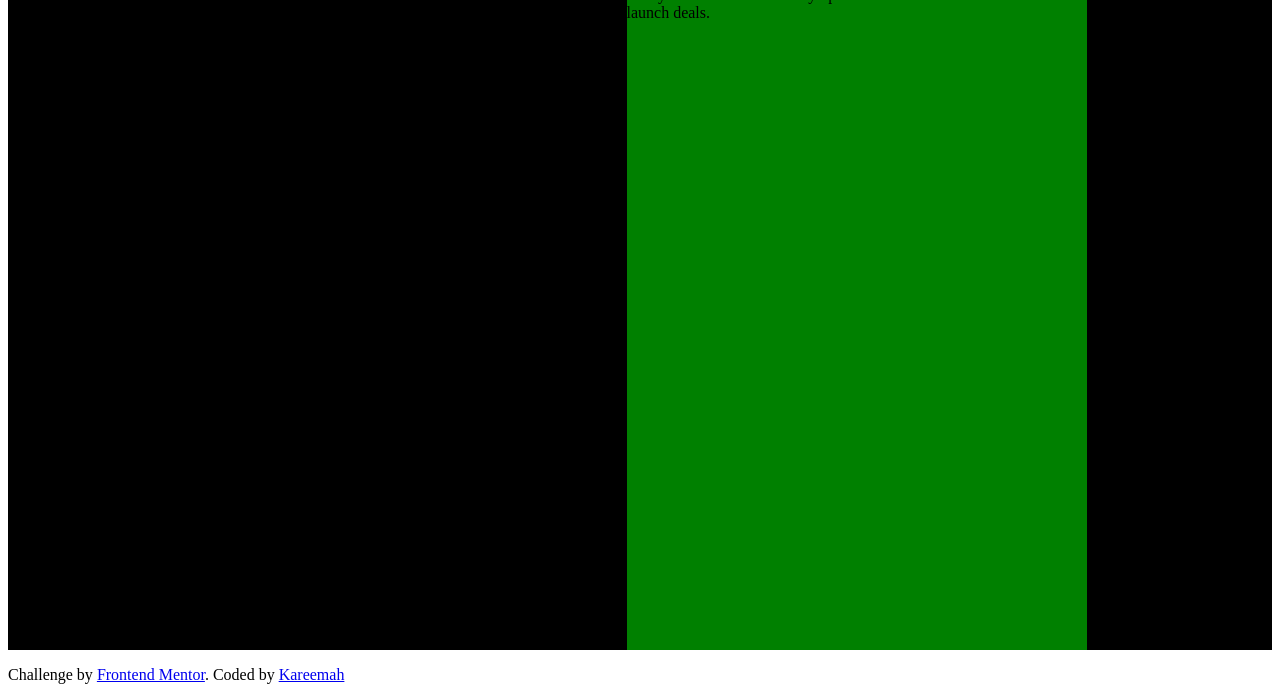
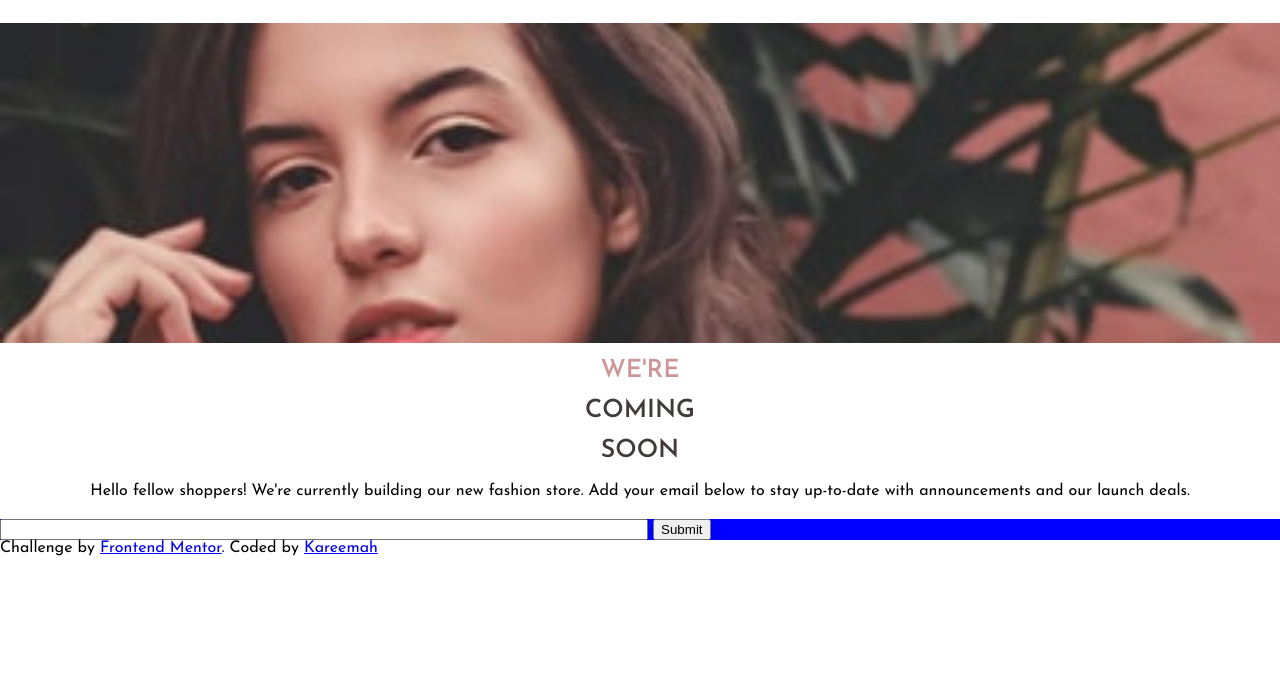
Before and after one commit to Kareemah-codes/base-apparel-coming-soon, a plain HTML site: page index.html in a window 1280 px wide. Shown: the part 158-858 px from the top of the page. After the commit the page ends 800 px from the top, so only its background shows below. Drawn offline with Linux system fonts and the light colour scheme.

Commit message:
added font styling to page

```diff
--- a/style.css
+++ b/style.css
@@ -1,18 +1,72 @@
-.flexbox-container{
-    background-color: black;
-    display: flex;
+@import url('https://fonts.googleapis.com/css2?family=Josefin+Sans:ital,wght@0,400;0,600;1,300&display=swap');
+
+*{
+    margin: 0;
 }
-.content{
-    background-color: green;
-    height: 100vh;
-    width: 100%;
+body{
+    font-size: 16px;
+    font-family: 'Josefin Sans', sans-serif;
 }
-.aside{
-    background-color: pink;
-    height: 100vh;
-    width: 60%;
+
+
+/*Mobile Styling */
+
+@media only screen and (min-width:375px){
+
+    body{
+        margin: 0;
+    }
+    .flexbox-container-mobile{
+        display: flex;
+        flex-direction: column;
+    }
+
+    .logo{
+        width: 40%;
+        margin: 35px 0px 35px 35px;
+
+    }
+    .hero-image{
+
+        background-image: url("images/hero-mobile.jpg");
+        background-repeat: no-repeat;
+        background-position: top;
+        background-size:cover;
+        height: 20rem;
+        width: 100%;
+    }
+    .content{
+        background-color:white;
+        width: 100%;
+
+    }
+    .title-text, .pink-text-title{
+        text-align: center;
+        font-size: 25px;
+        margin-top: 15px;
+        color:hsl(0, 6%, 24%);
+        font-weight: 600;
+
+    }
+
+    .pink-text-title{
+        color: hsl(0, 36%, 70%);
+    }
+
+    .content-description{
+        text-align: center;
+        padding: 20px;
+
+    }
+    form{
+         width: 100%;
+         background-color: blue;
+    }
+    .email-box{
+        width: 50%;
+        text-align: center;
+
+    }
 }
-.hero-image{
-    height: 100vh;
-    width: 100%;
-}
+
+/*Desktop Styling*/
```
